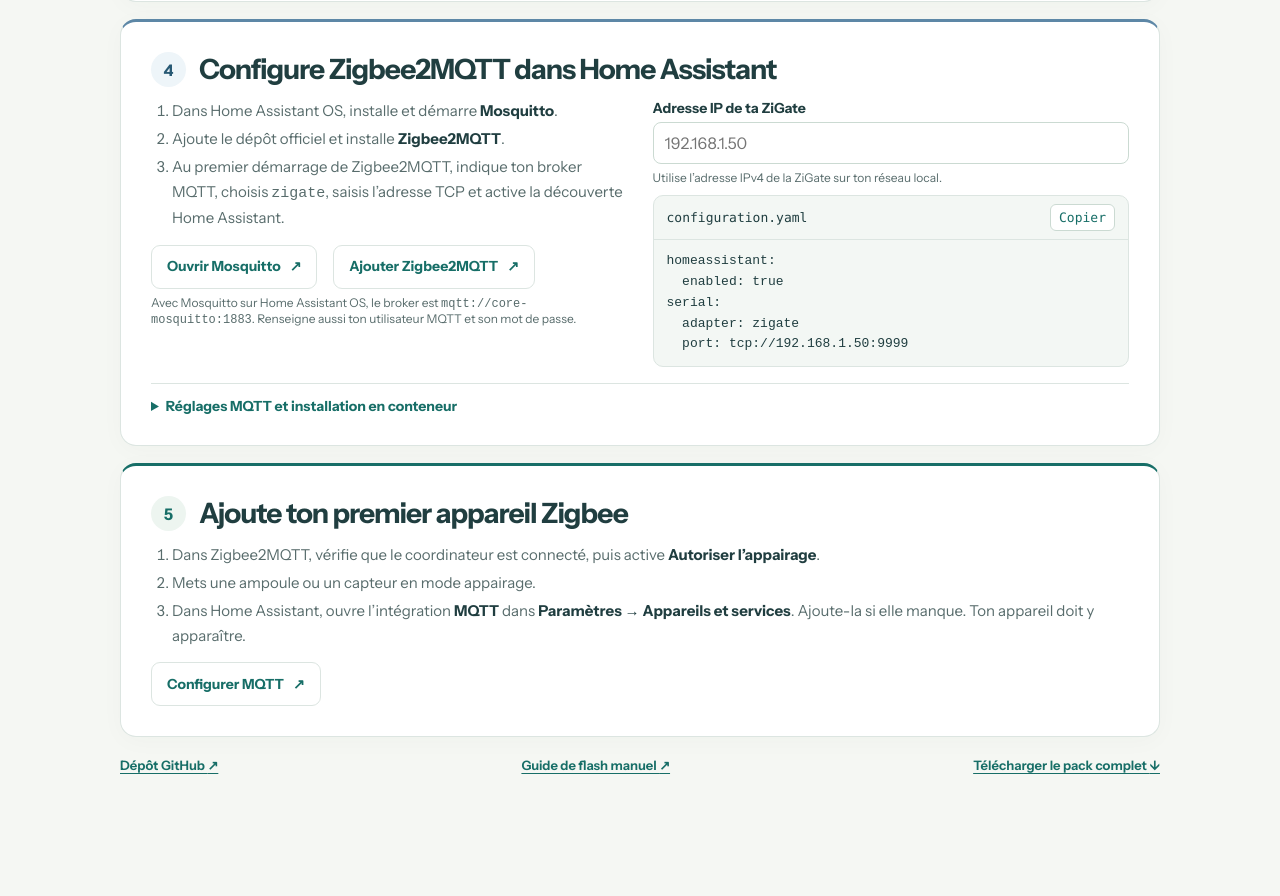
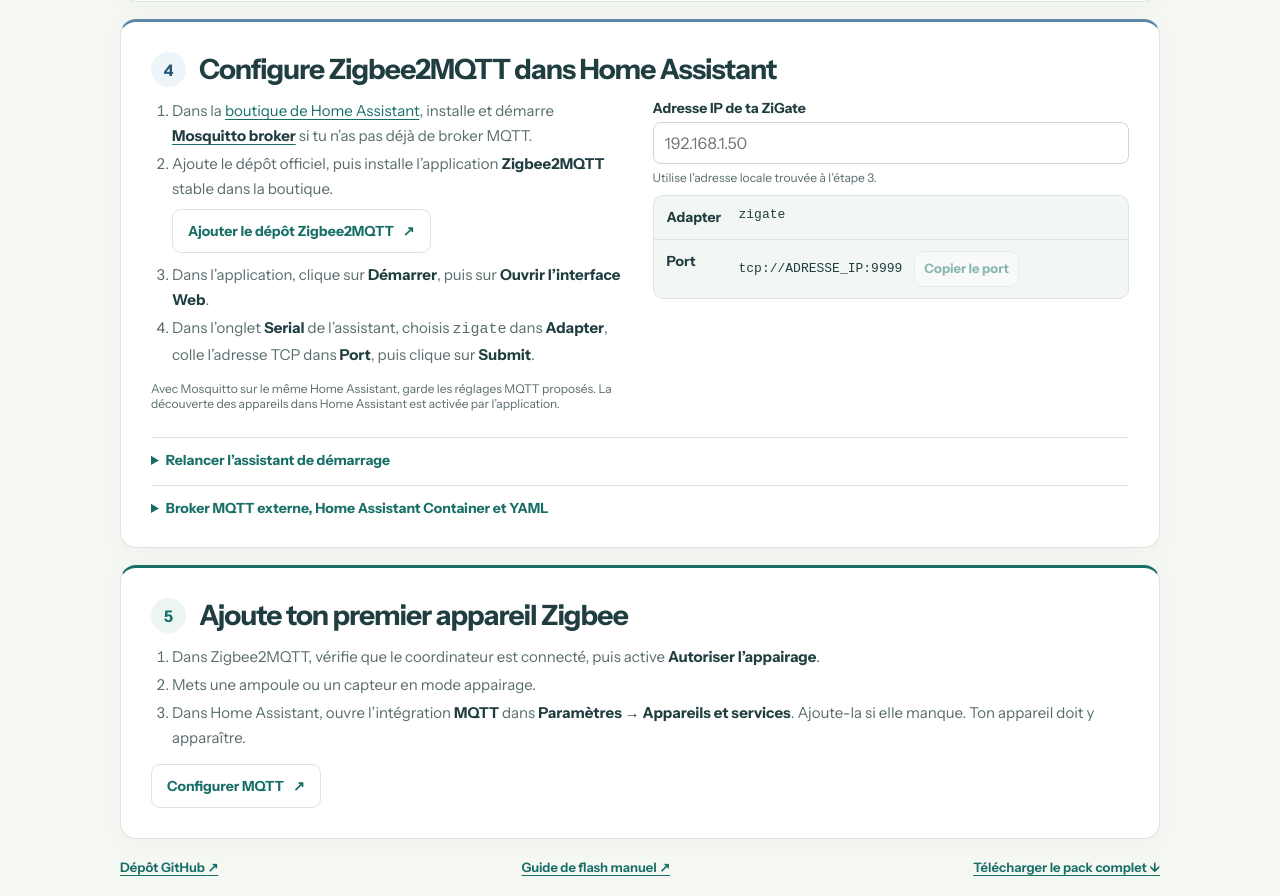
Before and after one commit to drslid/zigate-zigbee2mqtt-home-assistant, a plain HTML site: page index.html in a window 1280 px wide. Shown: the part 1089-1985 px from the top of the page. Before the commit the page ends 1887 px from the top, so only its background shows below. Drawn offline with Linux system fonts and the light colour scheme.

Commit message:
Guider la configuration via l’application Zigbee2MQTT de Home Assistant

```diff
--- a/app.js
+++ b/app.js
@@ -237,21 +237,27 @@ reset.addEventListener("click", () => run(byId("reset-status"), async () => {
 
 const ipInput = byId("zigate-ip");
 const ipFeedback = byId("ip-feedback");
+const portValue = byId("zigate-tcp-port");
+const copyPort = byId("copy-port");
 const exampleIp = "192.168.1.50";
 
 function updateAddress() {
     const value = ipInput.value.trim();
-    const valid = !value || validIpv4(value);
-    ipInput.setAttribute("aria-invalid", String(!valid));
-    ipFeedback.textContent = valid
-        ? "Utilise l’adresse IPv4 de la ZiGate sur ton réseau local."
-        : "Entre une adresse IPv4, par exemple 192.168.1.50.";
-    byId("copy").disabled = !valid;
+    const valid = validIpv4(value);
+    const invalid = Boolean(value) && !valid;
+    const port = `tcp://${valid ? value : exampleIp}:9999`;
+    ipInput.setAttribute("aria-invalid", String(invalid));
+    ipFeedback.textContent = invalid
+        ? "Entre une adresse IPv4, par exemple 192.168.1.50."
+        : "Utilise l’adresse locale trouvée à l’étape 3.";
+    portValue.textContent = valid ? port : "tcp://ADRESSE_IP:9999";
+    copyPort.disabled = !valid;
+    byId("copy").disabled = invalid;
     byId("config-code").firstElementChild.textContent = `homeassistant:
   enabled: true
 serial:
   adapter: zigate
-  port: tcp://${valid && value ? value : exampleIp}:9999`;
+  port: ${port}`;
 }
 
 ipInput.addEventListener("input", updateAddress);
@@ -267,7 +273,7 @@ wifiSetup.addEventListener("click", () => run(byId("wifi-status"), async () => {
     if (result.ip) {
         ipInput.value = result.ip;
         updateAddress();
-        status(output, `ZiGate connectée à l’adresse ${result.ip}. Le bloc Zigbee2MQTT a été mis à jour.`, "ok");
+        status(output, `ZiGate connectée à l’adresse ${result.ip}. Le port Zigbee2MQTT est prêt à copier à l’étape 4.`, "ok");
     } else {
         byId("setup-ssid").textContent = result.ssid;
         byId("setup-password").textContent = result.password;
@@ -312,6 +318,7 @@ function bindCopy(button, source) {
 }
 
 bindCopy(byId("copy"), byId("config-code"));
+bindCopy(copyPort, portValue);
 bindCopy(byId("copy-password"), byId("setup-password"));
 showTarget();
 updateAddress();
--- a/assets/style.css
+++ b/assets/style.css
@@ -109,6 +109,7 @@ progress { width: 100%; height: 10px; accent-color: #3e7650; }
 .short-steps strong { color: var(--ink); }
 .lower-panel { display: grid; grid-template-columns: 1fr 1fr; gap: 25px; align-items: start; margin-top: 12px; }
 .config-text .short-steps { margin-top: 0; }
+.app-store-link { margin: 8px 0 10px; }
 .config-links { display: flex; flex-wrap: wrap; gap: 8px 16px; }
 .config-example { min-width: 0; }
 .config-example label { display: block; font-weight: 700; font-size: 14px; margin-bottom: 5px; }
@@ -116,6 +117,13 @@ progress { width: 100%; height: 10px; accent-color: #3e7650; }
 .config-example input[aria-invalid="true"] { border-color: #b34035; }
 .field-hint { color: var(--muted); font-size: 12px; margin: 6px 0 10px; }
 .config-example input[aria-invalid="true"] + .field-hint { color: #9a3329; }
+.serial-values { margin: 0; border: 1px solid var(--line); border-radius: 10px; background: #f3f7f4; }
+.serial-values > div { display: grid; grid-template-columns: 64px minmax(0, 1fr); gap: 8px; align-items: start; padding: 11px 13px; }
+.serial-values > div + div { border-top: 1px solid var(--line); }
+.serial-values dt { font-weight: 700; font-size: 14px; line-height: 1.45; }
+.serial-values dd { margin: 0; min-width: 0; display: flex; align-items: center; flex-wrap: wrap; gap: 7px 12px; }
+.serial-values code { font-size: 13px; overflow-wrap: anywhere; }
+.serial-values button { min-height: 36px; padding: 5px 9px; font-size: 13px; }
 .code { overflow: hidden; border: 1px solid var(--line); background: #f3f7f4; color: var(--ink); border-radius: 10px; font-family: ui-monospace, Consolas, monospace; font-size: 13px; }
 .code-header { display: flex; align-items: center; justify-content: space-between; gap: 6px; padding: 8px 13px; border-bottom: 1px solid var(--line); }
 .code-header button { background: white; color: var(--green); border: 1px solid #cbdad2; padding: 5px 8px; border-radius: 6px; }
@@ -125,6 +133,7 @@ progress { width: 100%; height: 10px; accent-color: #3e7650; }
 .reset-panel summary, .help-panel summary { padding: 13px 0 0; font-weight: 700; cursor: pointer; color: var(--green); }
 .help-panel p { color: var(--muted); margin: 10px 0; line-height: 1.55; }
 .help-panel .config-links a { font-size: 13px; }
+.help-panel .code + .config-links { margin-top: 10px; }
 .reset-body { padding: 1px 2px 16px; line-height: 1.5; color: var(--muted); }
 .reset-body p:first-child { margin-top: 10px; }
 .reset-body p { margin-bottom: 9px; }
--- a/index.html
+++ b/index.html
@@ -6,8 +6,8 @@
   <meta name="description" content="Mets à jour les modules Wi-Fi ESP8266 et Zigbee JN5168 de ta ZiGate v1.3 depuis Chrome ou Edge.">
   <meta name="theme-color" content="#f5f7f3">
   <link rel="icon" href="./assets/icon.svg" type="image/svg+xml">
-  <link rel="stylesheet" href="./assets/style.css?v=4">
-  <script type="module" src="./app.js?v=3"></script>
+  <link rel="stylesheet" href="./assets/style.css?v=5">
+  <script type="module" src="./app.js?v=5"></script>
   <title>Mise à jour ZiGate Wi-Fi v1.3</title>
 </head>
 <body>
@@ -140,33 +140,41 @@
       <div class="lower-panel">
         <div class="config-text">
           <ol class="short-steps">
-            <li>Dans Home Assistant OS, installe et démarre <strong>Mosquitto</strong>.</li>
-            <li>Ajoute le dépôt officiel et installe <strong>Zigbee2MQTT</strong>.</li>
-            <li>Au premier démarrage de Zigbee2MQTT, indique ton broker MQTT, choisis <code>zigate</code>, saisis l’adresse TCP et active la découverte Home Assistant.</li>
+            <li>Dans la <a href="https://my.home-assistant.io/redirect/supervisor_store/" target="_blank" rel="noopener">boutique de Home Assistant</a>, installe et démarre <a href="https://my.home-assistant.io/redirect/supervisor_addon/?addon=core_mosquitto" target="_blank" rel="noopener"><strong>Mosquitto broker</strong></a> si tu n’as pas déjà de broker MQTT.</li>
+            <li>
+              Ajoute le dépôt officiel, puis installe l’application <strong>Zigbee2MQTT</strong> stable dans la boutique.
+              <div class="app-store-link"><a class="button secondary" href="https://my.home-assistant.io/redirect/supervisor_add_addon_repository/?repository_url=https%3A%2F%2Fgithub.com%2Fzigbee2mqtt%2Fhassio-zigbee2mqtt" target="_blank" rel="noopener">Ajouter le dépôt Zigbee2MQTT <span aria-hidden="true">↗</span></a></div>
+            </li>
+            <li>Dans l’application, clique sur <strong>Démarrer</strong>, puis sur <strong>Ouvrir l’interface Web</strong>.</li>
+            <li>Dans l’onglet <strong>Serial</strong> de l’assistant, choisis <code>zigate</code> dans <strong>Adapter</strong>, colle l’adresse TCP dans <strong>Port</strong>, puis clique sur <strong>Submit</strong>.</li>
           </ol>
-          <div class="config-links">
-            <a class="button secondary" href="https://my.home-assistant.io/redirect/supervisor_addon/?addon=core_mosquitto" target="_blank" rel="noopener">Ouvrir Mosquitto <span aria-hidden="true">↗</span></a>
-            <a class="button secondary" href="https://my.home-assistant.io/redirect/supervisor_add_addon_repository/?repository_url=https%3A%2F%2Fgithub.com%2Fzigbee2mqtt%2Fhassio-zigbee2mqtt" target="_blank" rel="noopener">Ajouter Zigbee2MQTT <span aria-hidden="true">↗</span></a>
-          </div>
-          <p class="field-hint">Avec Mosquitto sur Home Assistant OS, le broker est <code>mqtt://core-mosquitto:1883</code>. Renseigne aussi ton utilisateur MQTT et son mot de passe.</p>
+          <p class="field-hint">Avec Mosquitto sur le même Home Assistant, garde les réglages MQTT proposés. La découverte des appareils dans Home Assistant est activée par l’application.</p>
         </div>
         <div class="config-example">
           <label for="zigate-ip">Adresse IP de ta ZiGate</label>
           <input type="text" id="zigate-ip" placeholder="192.168.1.50" inputmode="decimal" autocomplete="off" spellcheck="false" aria-describedby="ip-feedback">
-          <p id="ip-feedback" class="field-hint">Remplace l’adresse d’exemple par celle de ton routeur pour la ZiGate.</p>
-          <div class="code">
-          <div class="code-header"><span>configuration.yaml</span><button id="copy" type="button">Copier</button></div>
+          <p id="ip-feedback" class="field-hint">Utilise l’adresse locale trouvée à l’étape 3.</p>
+          <dl class="serial-values">
+            <div><dt>Adapter</dt><dd><code>zigate</code></dd></div>
+            <div><dt>Port</dt><dd><code id="zigate-tcp-port">tcp://ADRESSE_IP:9999</code><button id="copy-port" class="button secondary" type="button" disabled>Copier le port</button></dd></div>
+          </dl>
+        </div>
+      </div>
+      <details class="help-panel">
+        <summary>Relancer l’assistant de démarrage</summary>
+        <p>Dans l’onglet <strong>Configuration</strong> de l’application Zigbee2MQTT, affiche les options facultatives, puis active <code>force_onboarding</code>. Enregistre, redémarre l’application et ouvre son interface Web. Après avoir validé l’assistant, désactive l’option. Si tu avais déjà défini un port ou un adaptateur dans l’onglet <strong>Configuration</strong> de l’application, ces valeurs sont prioritaires.</p>
+      </details>
+      <details class="help-panel">
+        <summary>Broker MQTT externe, Home Assistant Container et YAML</summary>
+        <p>Si tu utilises un broker externe, renseigne son adresse et ses identifiants dans l’onglet <strong>MQTT</strong> de l’assistant. Avec Home Assistant Container, lance Zigbee2MQTT dans son propre conteneur. Voici les réglages pour une configuration par fichier.</p>
+        <div class="code">
+          <div class="code-header"><span>configuration.yaml</span><button id="copy" type="button">Copier le YAML</button></div>
           <pre id="config-code"><code>homeassistant:
   enabled: true
 serial:
   adapter: zigate
   port: tcp://192.168.1.50:9999</code></pre>
-          </div>
         </div>
-      </div>
-      <details class="help-panel">
-        <summary>Réglages MQTT et installation en conteneur</summary>
-        <p>Avec l’application Mosquitto, utilise <code>mqtt://core-mosquitto:1883</code> et un utilisateur MQTT dédié. Pour Home Assistant Container, indique l’adresse de ton broker MQTT.</p>
         <div class="config-links">
           <a href="./home-assistant/zigbee2mqtt.example.yaml" download>Exemple YAML complet <span aria-hidden="true">↓</span></a>
           <a href="https://github.com/drslid/zigate-zigbee2mqtt-home-assistant#installation-dans-home-assistant">Guide Home Assistant <span aria-hidden="true">↗</span></a>
```
Also changed, not shown: README.md.
